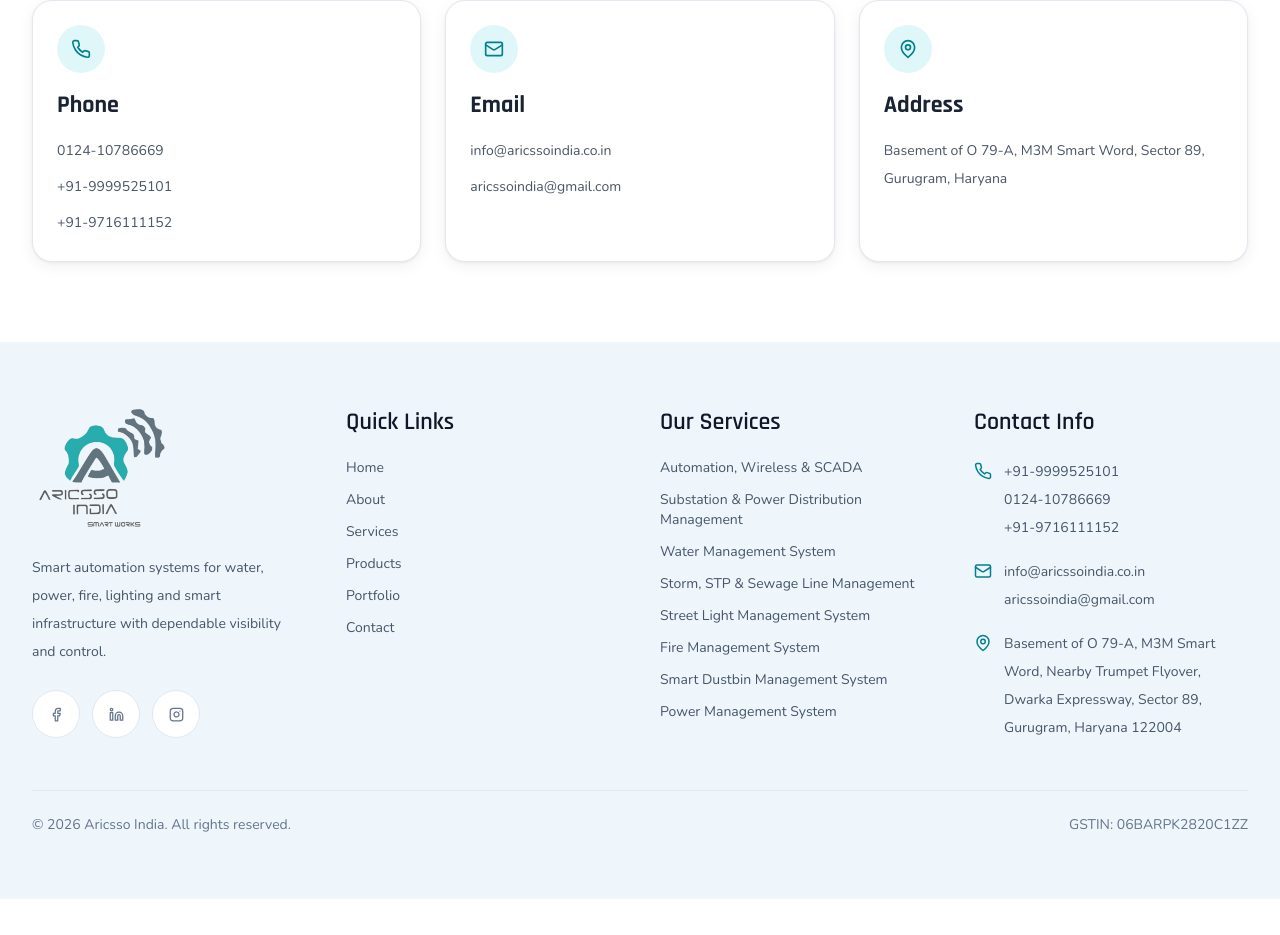
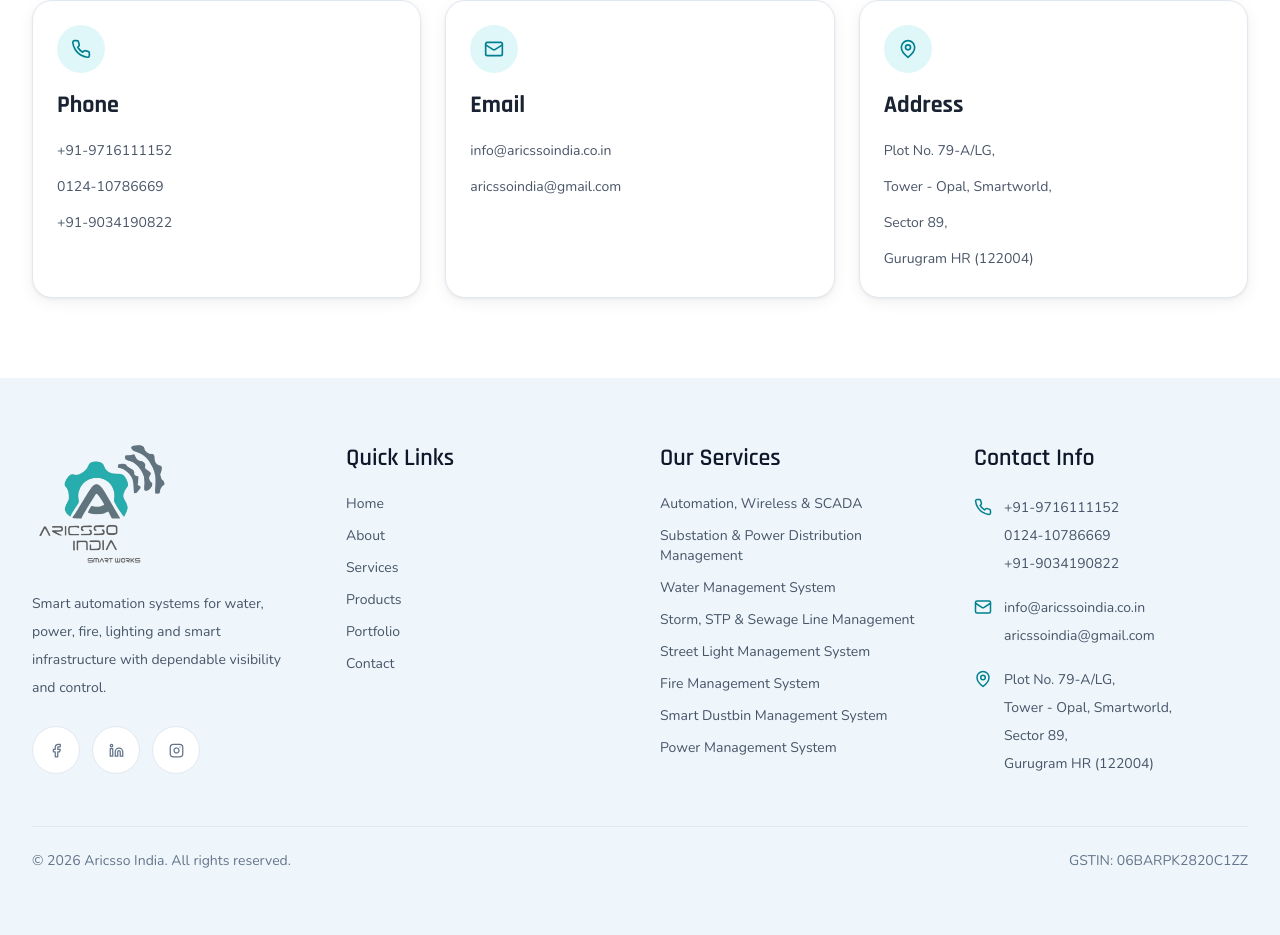
Before and after one commit to ChaudharyAman/aricssoindiaFE, a React (Vite) app: page / in a window 1280 px wide. Shown: the part 8216-9151 px from the top of the page. Before the commit the page ends 9115 px from the top, so only its background shows below. Built offline with nearby package versions, Linux system fonts and the light colour scheme.

Commit message:
feat: update company contact details and improve address formatting in Footer, Contact, and Home components

```diff
--- a/src/components/Footer.jsx
+++ b/src/components/Footer.jsx
@@ -77,7 +77,13 @@
               </div>
               <div className="flex gap-3">
                 <MapPin size={18} className="mt-1 shrink-0 text-brand-teal" />
-                <span>{company.address}</span>
+                <span>
+                  {company.addressLines.map((line) => (
+                    <span key={line} className="block">
+                      {line}
+                    </span>
+                  ))}
+                </span>
               </div>
             </div>
           </div>
--- a/src/data/siteData.js
+++ b/src/data/siteData.js
@@ -2,17 +2,21 @@
   name: 'Aricsso India',
   tagline: 'Smart Works',
   fullTagline: 'Powering Smart Industrial Automation',
-  phone1: '+91-9999525101',
+  phone1: '+91-9716111152',
   phone2: '0124-10786669',
-  phone3: '+91-9716111152',
+  phone3: '+91-9034190822',
   whatsapp: '+91-9716111152',
   email1: 'info@aricssoindia.co.in',
   email2: 'aricssoindia@gmail.com',
   website: 'www.aricssoindia.co.in',
-  address:
-    'Basement of O 79-A, M3M Smart Word, Nearby Trumpet Flyover, Dwarka Expressway, Sector 89, Gurugram, Haryana 122004',
-  shortAddress:
-    'Basement of O 79-A, M3M Smart Word, Sector 89, Gurugram, Haryana',
+  address: 'Plot No. 79-A/LG, Tower - Opal, Smartworld, Sector 89, Gurugram HR (122004)',
+  shortAddress: 'Plot No. 79-A/LG, Tower - Opal, Smartworld, Sector 89, Gurugram HR (122004)',
+  addressLines: [
+    'Plot No. 79-A/LG,',
+    'Tower - Opal, Smartworld,',
+    'Sector 89,',
+    'Gurugram HR (122004)',
+  ],
   gstin: '06BARPK2820C1ZZ',
   authorizations: ['GIC', 'BCH', 'EXOR'],
   established: 2019,
--- a/src/pages/Contact.jsx
+++ b/src/pages/Contact.jsx
@@ -30,7 +30,7 @@
               <ContactInfoCard
                 icon={Phone}
                 title="Phone"
-                lines={[company.phone2, company.phone1, company.phone3]}
+                lines={[company.phone1, company.phone2, company.phone3]}
               />
               <ContactInfoCard
                 icon={Mail}
@@ -40,10 +40,7 @@
               <ContactInfoCard
                 icon={MapPin}
                 title="Office"
-                lines={[
-                  'Basement of O 79-A, M3M Smart Word',
-                  'Sector 89, Gurugram, Haryana 122004',
-                ]}
+                lines={company.addressLines}
               />
               <ContactInfoCard
                 icon={Globe}
--- a/src/pages/Home.jsx
+++ b/src/pages/Home.jsx
@@ -451,14 +451,14 @@
               <InfoCard
                 icon={Phone}
                 title="Phone"
-                lines={[company.phone2, company.phone1, company.phone3]}
+                lines={[company.phone1, company.phone2, company.phone3]}
               />
               <InfoCard
                 icon={Mail}
                 title="Email"
                 lines={[company.email1, company.email2]}
               />
-              <InfoCard icon={MapPin} title="Address" lines={[company.shortAddress]} />
+              <InfoCard icon={MapPin} title="Address" lines={company.addressLines} />
             </div>
           </div>
         </section>
```
